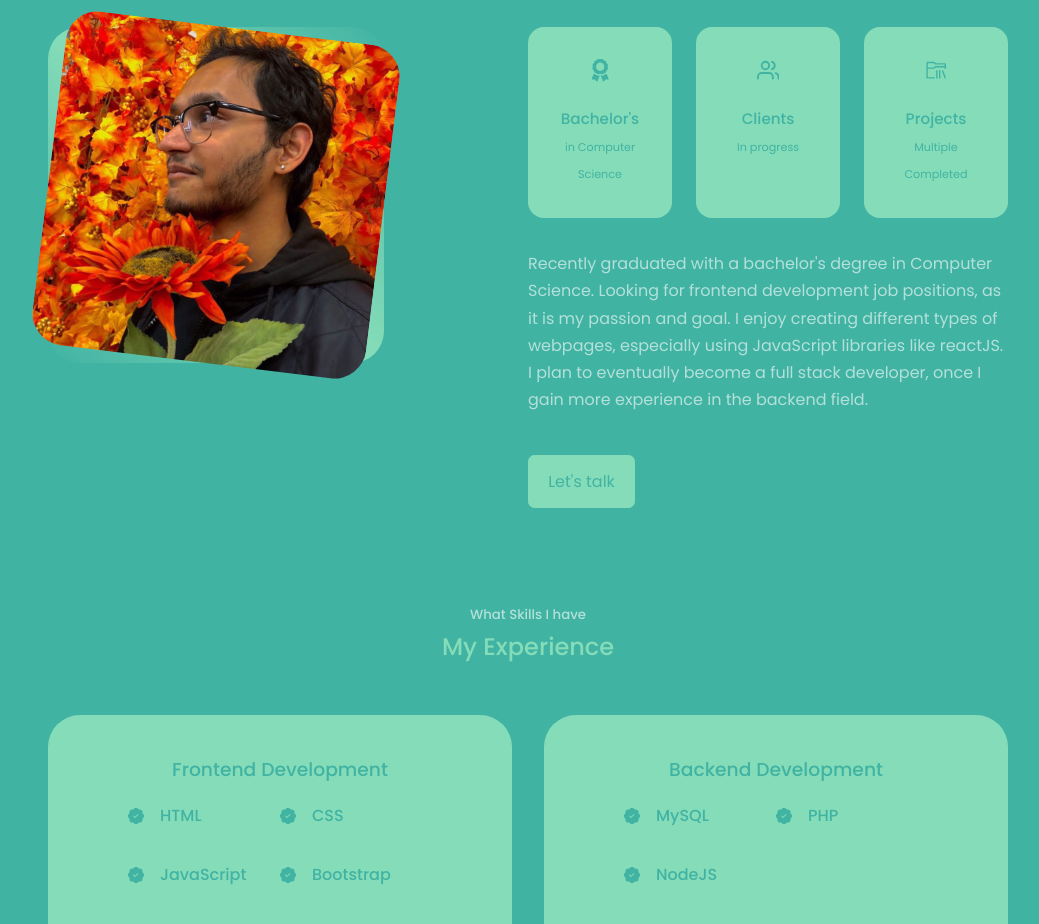
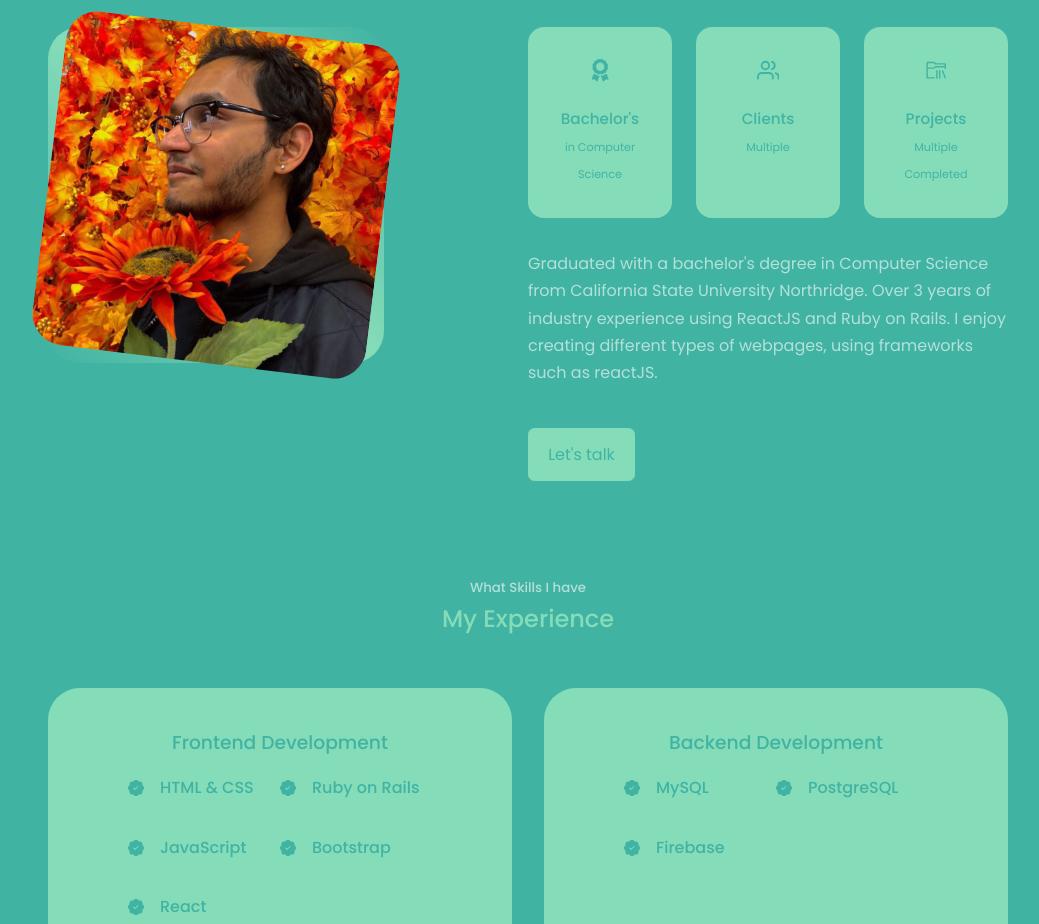
Before and after one commit to Space-Prince0821/Portfolio, a React (Create React App) app: page / in a window 1280 px wide. Shown: the part 980-1904 px from the top of the page, without its empty margins (112-1151 px from the left). Built offline with nearby package versions, Linux system fonts and the light colour scheme; a web font is replaced by a local one.

Commit message:
Adding experience and minor changes

```diff
--- a/src/components/about/About.jsx
+++ b/src/components/about/About.jsx
@@ -29,7 +29,7 @@ const About = () => {
                         <article className='about__card'>
                             <FiUsers className='about__icon'/>
                             <h5>Clients</h5>
-                            <small>In progress</small>
+                            <small>Multiple</small>
                         </article>
 
                         <article className='about__card'>
@@ -40,7 +40,7 @@ const About = () => {
                     </div>
 
                     <p>
-                        Recently graduated with a bachelor's degree in Computer Science. Looking for frontend development job positions, as it is my passion and goal. I enjoy creating different types of webpages, especially using JavaScript libraries like reactJS. I plan to eventually become a full stack developer, once I gain more experience in the backend field.
+                        Graduated with a bachelor's degree in Computer Science from California State University Northridge. Over 3 years of industry experience using ReactJS and Ruby on Rails. I enjoy creating different types of webpages, using frameworks such as reactJS.
                     </p>
 
                     <a href="#contact" className='btn btn-primary'>Let's talk</a>
--- a/src/components/experience/Experience.jsx
+++ b/src/components/experience/Experience.jsx
@@ -15,13 +15,13 @@ const Experience = () => {
             <article className="experience__details">
               <BsPatchCheckFill className="experience__details-icon"/>
               <div>
-                <h4>HTML</h4>
+                <h4>HTML & CSS</h4>
               </div>
             </article>
             <article className="experience__details">
               <BsPatchCheckFill className="experience__details-icon"/>
               <div>
-                <h4>CSS</h4>
+                <h4>Ruby on Rails</h4>
               </div>
             </article>
             <article className="experience__details">
@@ -42,12 +42,6 @@ const Experience = () => {
                 <h4>React</h4>
               </div>
             </article>
-            <article className="experience__details">
-              <BsPatchCheckFill className="experience__details-icon"/>
-              <div>
-                <h4>React Native</h4>
-              </div>
-            </article>
           </div>
         </div>
         {/* END OF FRONTEND */}
@@ -64,13 +58,13 @@ const Experience = () => {
             <article className="experience__details">
               <BsPatchCheckFill className="experience__details-icon"/>
               <div>
-                <h4>PHP</h4>
+                <h4>PostgreSQL</h4>
               </div>
             </article>
             <article className="experience__details">
               <BsPatchCheckFill className="experience__details-icon"/>
               <div>
-                <h4>NodeJS</h4>
+                <h4>Firebase</h4>
               </div>
             </article>
           </div>
--- a/src/components/header/CTA.jsx
+++ b/src/components/header/CTA.jsx
@@ -1,5 +1,5 @@
 import React from 'react';
-import CV from '../../assets/Updated-Resume4.pdf'
+import CV from '../../assets/Resume.pdf'
 
 const CTA =  () => {
     return (
--- a/src/components/header/Header.jsx
+++ b/src/components/header/Header.jsx
@@ -10,7 +10,7 @@ const Header = () => {
             <div className="container header__container">
                 <h5>Hello I'm</h5>
                 <h1>Prince Chowdury</h1>
-                <h5 className="text-light">Aspiring Frontend Developer</h5>
+                <h5 className="text-light">Full-Stack Ruby on Rails and React Developer</h5>
                 <CTA />
                 <HeaderSocials />
 
```
Also changed, not shown: 2 other files (tests, documents, lock files or other folders).
